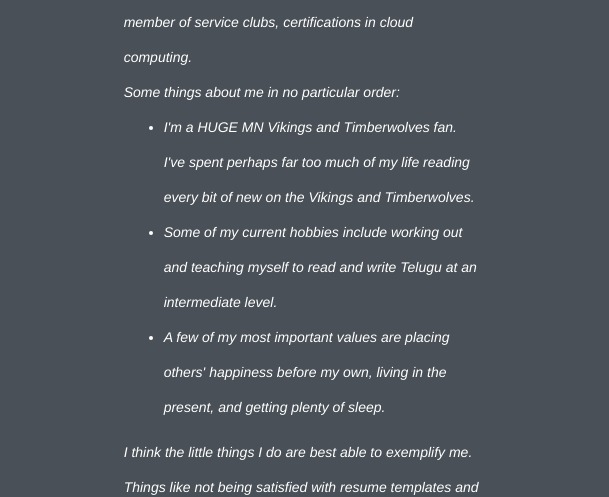
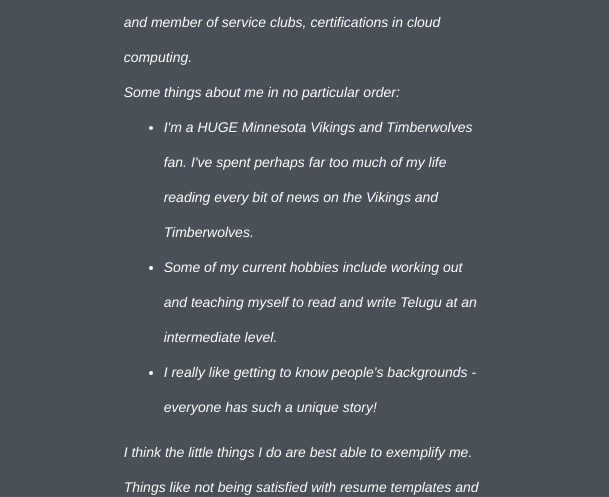
Before and after one commit to SubbaraoGarlapati/SubbaraoGarlapati.github.io, a plain HTML site: page index.html in a window 1280 px wide. Shown: the part 310-807 px from the top of the page, 671-1280 px from the left. Drawn offline with nearby package versions, Linux system fonts and the light colour scheme.

Commit message:
update resume and bio

```diff
--- a/index.html
+++ b/index.html
@@ -94,16 +94,16 @@
             <img id="headshotID" class="headshot" src="Headshot.jpg" >
         </div>
         <div class="bottom-right">
-            <a class="about-me-text">Hi, my name is Subbarao Garlapati. I grew up in Woodbury, MN and am finishing up my last year of undergrad at Georgia Tech. I'm a Computer Science major and am planning on doing the one year masters program at GT next year. I love learning and the immense breadth of learning I've done in undergrad shows that: research ranging from mathematical biology to edge computing, a math minor, a team leader and member of service clubs, certifications in cloud computing. <br> Some things about me in no particular order:
+            <a class="about-me-text">Hi, my name is Subbarao Garlapati. I grew up in Woodbury, MN and just finished my last year of undergrad at Georgia Tech. This upcoming year I'll be doing a Masters of Science in Computer Science with a specialization in Machine Learning at Georgia Tech. I love learning and the immense breadth of learning I've done in undergrad shows that: research ranging from mathematical biology to edge computing, a team leader and member of service clubs, certifications in cloud computing. <br> Some things about me in no particular order:
             	<ul>
             		<li>
-            			I'm a HUGE MN Vikings and Timberwolves fan. I've spent perhaps far too much of my life reading every bit of new on the Vikings and Timberwolves.
+            			I'm a HUGE Minnesota Vikings and Timberwolves fan. I've spent perhaps far too much of my life reading every bit of news on the Vikings and Timberwolves.
             		</li>
             		<li>
             			Some of my current hobbies include working out and teaching myself to read and write Telugu at an intermediate level.
             		</li>
             		<li>
-            			A few of my most important values are placing others' happiness before my own, living in the present, and getting plenty of sleep.
+            			I really like getting to know people's backgrounds - everyone has such a unique story!
             		</li>
             	</ul>
 			I think the little things I do are best able to exemplify me. Things like not being satisfied with resume templates and creating my own with HTML/CSS and having a really interesting playlist structure on Spotify (ask me about it!).
```
Also changed, not shown: 1 other file.
